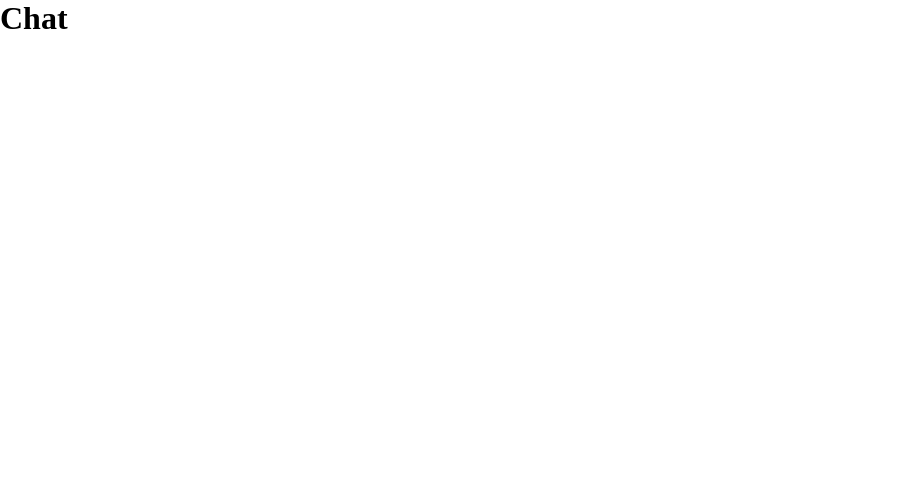
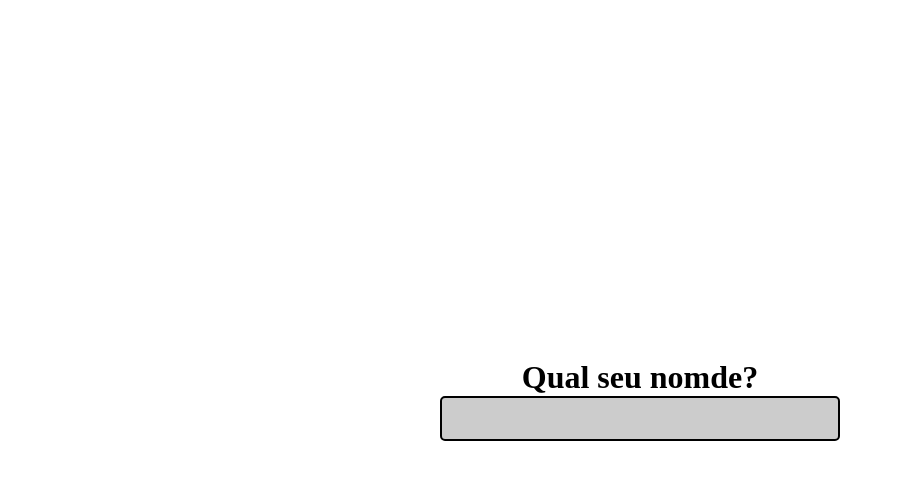
Before and after one commit to fernandoribeirosilva/chat, a website: page public/index.html in a window 1280 px wide. Shown: the whole page, without its empty margins (0-902 px from the left). Drawn offline with Linux system fonts and the light colour scheme.

Commit message:
foi desenvolvido a tela de login do Chat

```diff
--- a/public/assets/css/style.css
+++ b/public/assets/css/style.css
@@ -3,3 +3,30 @@
    padding: 0;
    box-sizing: border-box;
 }
+
+.page {
+   height: 100vh;
+   justify-content: center;
+   align-items: center;
+   flex-direction: column;
+}
+
+#login-page {
+   display: flex;
+   background-color: #fff;
+}
+
+#login-name-input {
+   width: 100%;
+   max-width: 400px;
+   border: 2px solid #000;
+   border-radius: 5px;
+   background-color: #ccc;
+   font-size: 18px;
+   padding: 10px;
+   outline: none;
+}
+
+#chat-page {
+   display: none;
+}
--- a/public/index.html
+++ b/public/index.html
@@ -10,7 +10,14 @@
 </head>
 
 <body>
-   <h1>Chat</h1>
+
+   <div class="page" id="login-page">
+      <h1>Qual seu nomde?</h1>
+      <input type="text" id="login-name-input">
+   </div>
+
+
+
 </body>
 
 </html>
```
